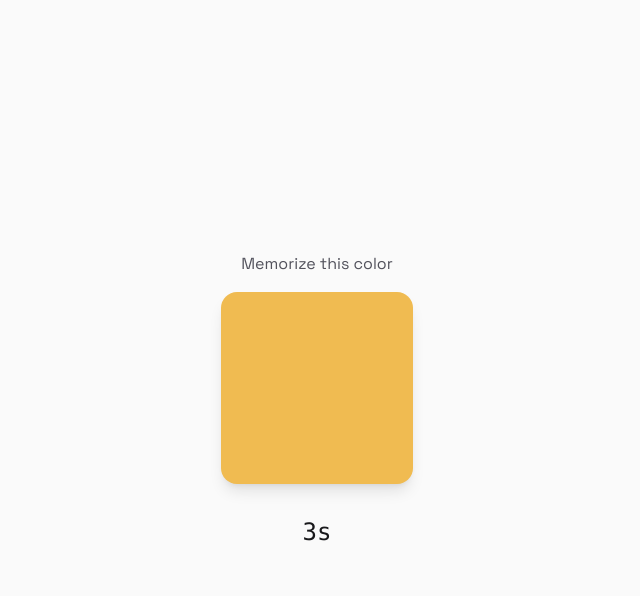
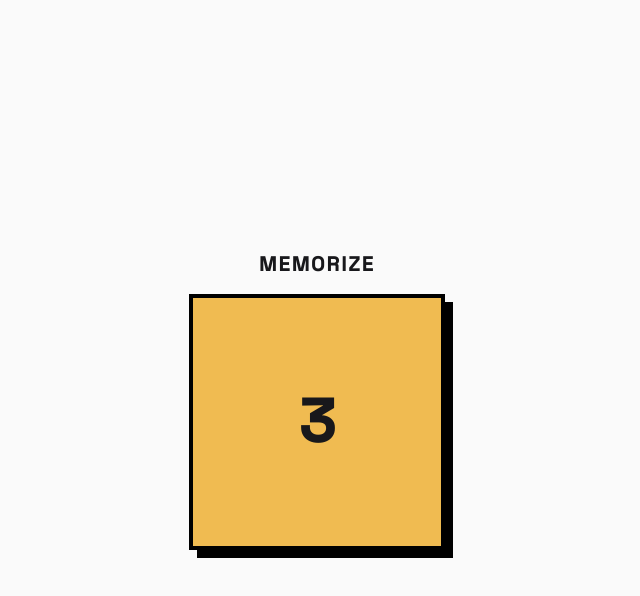
Before and after one commit to pabloyanezb/color-guesser, a Next.js app: page / in a window 1280 px wide. Both pictures are taken after a click on the button "PLAY". Shown: the top 596 px of the page, without its empty margins (323-963 px from the left). Built offline with nearby package versions, Linux system fonts and the light colour scheme.

Commit message:
feat: enhance GuessPhase and MemorizePhase UI with improved layout and styling

```diff
--- a/src/components/phases/GuessPhase.tsx
+++ b/src/components/phases/GuessPhase.tsx
@@ -10,16 +10,18 @@ interface GuessPhaseProps {
 
 export function GuessPhase({ hsl, onChange, onSubmit }: GuessPhaseProps) {
   return (
-    <>
-      <p className="text-zinc-600 mb-6">Guess the color</p>
-      <ColorSwatch color={hslToHex(hsl)} size="md" border />
-      <HSLSliders hsl={hsl} onChange={onChange} />
+    <div className="flex flex-col items-center gap-6">
+      <p className="text-xl uppercase font-bold tracking-widest">Guess</p>
+      <ColorSwatch color={hslToHex(hsl)} size="lg" border />
+      <div className="w-full max-w-lg">
+        <HSLSliders hsl={hsl} onChange={onChange} />
+      </div>
       <button
         onClick={onSubmit}
-        className="mt-8 px-6 py-3 bg-black text-white rounded-full font-medium hover:bg-zinc-800 transition-colors"
+        className="py-4 bg-black text-white text-2xl uppercase font-bold border-4 border-black cursor-pointer hover:bg-zinc-800 transition-colors w-48"
       >
         Submit
       </button>
-    </>
+    </div>
   );
 }
--- a/src/components/phases/MemorizePhase.tsx
+++ b/src/components/phases/MemorizePhase.tsx
@@ -7,10 +7,11 @@ interface MemorizePhaseProps {
 
 export function MemorizePhase({ color, timeLeft }: MemorizePhaseProps) {
   return (
-    <>
-      <p className="text-zinc-600 mb-4">Memorize this color</p>
-      <ColorSwatch color={color} size="lg" />
-      <p className="text-2xl font-mono mt-8">{timeLeft}s</p>
-    </>
+    <div className="flex flex-col items-center gap-4">
+      <p className="text-xl uppercase font-bold tracking-widest">Memorize</p>
+      <ColorSwatch color={color} size="lg">
+        <span className="text-6xl font-bold">{timeLeft}</span>
+      </ColorSwatch>
+    </div>
   );
 }
--- a/src/components/ui/ColorSwatch.tsx
+++ b/src/components/ui/ColorSwatch.tsx
@@ -2,19 +2,22 @@ interface ColorSwatchProps {
   color: string;
   size?: "sm" | "md" | "lg";
   border?: boolean;
+  children?: React.ReactNode;
 }
 
 const sizes = {
-  sm: "w-12 h-12",
-  md: "w-32 h-32",
-  lg: "w-48 h-48",
+  sm: "w-16 h-16",
+  md: "w-40 h-40",
+  lg: "w-64 h-64",
 };
 
-export function ColorSwatch({ color, size = "md", border = false }: ColorSwatchProps) {
+export function ColorSwatch({ color, size = "md", border = false, children }: ColorSwatchProps) {
   return (
     <div
-      className={`${sizes[size]} rounded-2xl shadow-lg ${border ? "border-4 border-zinc-200" : ""}`}
+      className={`${sizes[size]} border-4 border-black shadow-[8px_8px_0px_0px_rgba(0,0,0,1)] flex items-center justify-center ${border ? "border-4 border-black" : ""}`}
       style={{ backgroundColor: color }}
-    />
+    >
+      {children}
+    </div>
   );
 }
```
